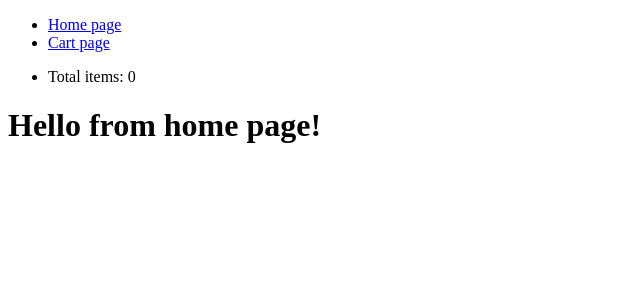
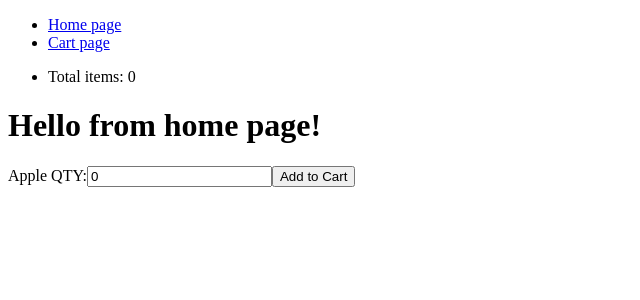
Before and after one commit to Jordan-Gurian/shopping-cart, a React (Vite) app: page /home in a window 1280 px wide. Shown: the top 300 px of the page, without its empty margins (0-640 px from the left). Built offline with nearby package versions, Linux system fonts and the light colour scheme.

Commit message:
feat: add items to cart

```diff
--- a/src/CartPage.jsx
+++ b/src/CartPage.jsx
@@ -3,7 +3,7 @@ import ToolBar from "./components/ToolBar.jsx";
 const CartPage = () => {
   return (
     <div>
-      <ToolBar />
+      <ToolBar numItems={0}/>
       <h1>Hello from cart page!</h1>
       <button>Checkout & Pay</button>
     </div>
--- a/src/HomePage.jsx
+++ b/src/HomePage.jsx
@@ -1,13 +1,22 @@
 import { useParams } from "react-router-dom";
+import { useState } from  "react";
 import ToolBar from "./components/ToolBar.jsx"
+import Apple from "./components/Apple.jsx"
 
 const HomePage = () => {
-  const { name } = useParams();
+
+  const [numItems, setNumItems] = useState(0);
+
+  const handleDataToParent = (e) => {
+    e.preventDefault();
+    setNumItems(numItems + Number(e.target[0].value));
+  }
 
   return (
     <div>
-      <ToolBar numItems={0}/>
+      <ToolBar numItems={numItems}/>
       <h1>Hello from home page!</h1>
+      <Apple childToParent={handleDataToParent} />
     </div>
   );
 };
--- /dev/null
+++ b/src/components/Apple.jsx
@@ -0,0 +1,21 @@
+import { useState } from "react";
+
+const Apple = (props) => {
+
+  const [data, setData] = useState(0);
+
+  const handleChange = (e) => {
+    setData(e.target.value)
+  }
+
+  return(
+    <form onSubmit={props.childToParent}>
+      <label>Apple QTY:</label>
+      <input type="number" value={data} onChange={handleChange} />
+      <button type="submit">Add to Cart</button>
+
+    </form>
+  );
+};
+
+export default Apple;
```
